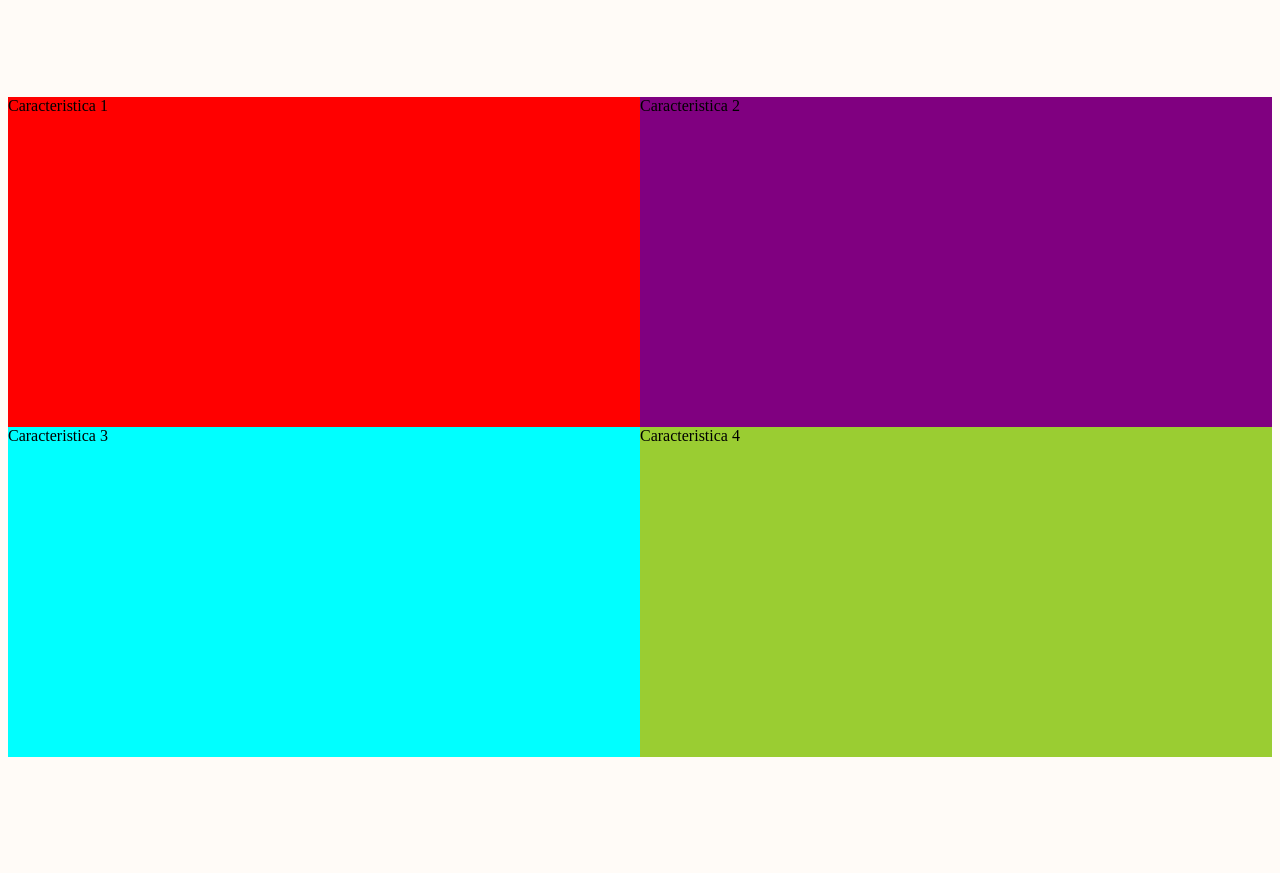
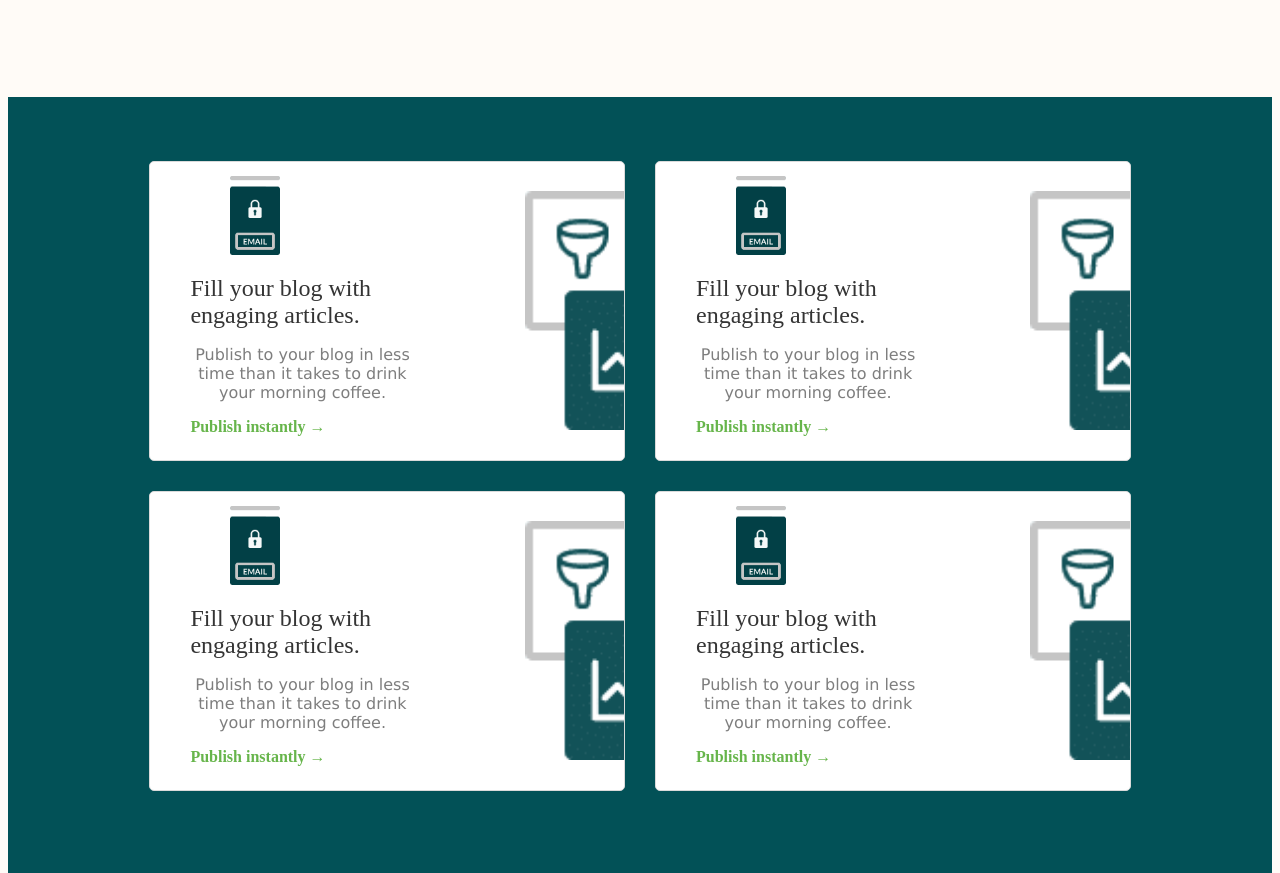
Before and after one commit to rivalcoba/bedu-ph0-stackblitz, a website: page index.html in a window 1280 px wide. Shown: the part 1924-2797 px from the top of the page. Before the commit the page ends 2689 px from the top, so only its background shows below. Drawn offline with Linux system fonts and the light colour scheme; a web font is replaced by a local one.

Commit message:
S04R04 Feature Cards

```diff
--- a/index.html
+++ b/index.html
@@ -125,10 +125,82 @@
     </section>
     <!-- Contenido de publicidad -->
     <section class="features">
-      <article class="feature1">Caracteristica 1</article>
-      <article class="feature2">Caracteristica 2</article>
-      <article class="feature3">Caracteristica 3</article>
-      <article class="feature4">Caracteristica 4</article>
+      <!-- Feature Card 01 -->
+      <article class="feature-card">
+        <div class="feature-content">
+          <figure>
+            <img src="/img/feature-platform-1.png" alt="Publish Icon" />
+          </figure>
+          <h3>Fill your blog with engaging articles.</h3>
+          <p>
+            Publish to your blog in less time than it takes to drink your
+            morning coffee.
+          </p>
+          <a href="">Publish instantly →</a>
+        </div>
+        <div class="feature-image">
+          <figure>
+            <img src="/img/feature-platform-3.png" alt="">
+          </figure>
+        </div>
+      </article>
+      <!-- Feature Card 02 -->
+      <article class="feature-card">
+        <div class="feature-content">
+          <figure>
+            <img src="/img/feature-platform-1.png" alt="Publish Icon" />
+          </figure>
+          <h3>Fill your blog with engaging articles.</h3>
+          <p>
+            Publish to your blog in less time than it takes to drink your
+            morning coffee.
+          </p>
+          <a href="">Publish instantly →</a>
+        </div>
+        <div class="feature-image">
+          <figure>
+            <img src="/img/feature-platform-3.png" alt="">
+          </figure>
+        </div>
+      </article>
+      <!-- Feature Card 03 -->
+      <article class="feature-card">
+        <div class="feature-content">
+          <figure>
+            <img src="/img/feature-platform-1.png" alt="Publish Icon" />
+          </figure>
+          <h3>Fill your blog with engaging articles.</h3>
+          <p>
+            Publish to your blog in less time than it takes to drink your
+            morning coffee.
+          </p>
+          <a href="">Publish instantly →</a>
+        </div>
+        <div class="feature-image">
+          <figure>
+            <img src="/img/feature-platform-3.png" alt="">
+          </figure>
+        </div>
+      </article>
+      <!-- Feature Card 04 -->
+      <article class="feature-card">
+        <div class="feature-content">
+          <figure>
+            <img src="/img/feature-platform-1.png" alt="Publish Icon" />
+          </figure>
+          <h3>Fill your blog with engaging articles.</h3>
+          <p>
+            Publish to your blog in less time than it takes to drink your
+            morning coffee.
+          </p>
+          <a href="">Publish instantly →</a>
+        </div>
+        <div class="feature-image">
+          <figure>
+            <img src="/img/feature-platform-3.png" alt="">
+          </figure>
+        </div>
+      </article>
     </section>
   </body>
 </html>
--- a/style.css
+++ b/style.css
@@ -136,6 +136,7 @@ form > input {
   margin-top: 10px;
 }
 .fixed-header {
+  z-index: 1;
   position: fixed;
   top: 0;
   left: 0;
@@ -143,22 +144,65 @@ form > input {
   background-color: #fffbf7;
 }
 .features {
+  background-color: #025157;
+  padding: 5% 10%;
   display: grid;
-  /* grid-template-columns: repeat(2, 1fr);
-  grid-template-rows: repeat(2, 300px); */
-  height: 660px;
-  grid-template: repeat(2, 1fr) / repeat(2, 1fr);
+  grid-template: repeat(2, 330px) / repeat(2, 1fr);
 }
 
-.feature1{
-  background-color: red;
+.features .feature-card {
+  margin-bottom: 30px;
+  margin-left: 15px;
+  margin-right: 15px;
+  background-color: #fff;
+  border: 1px solid #dadada;
+  border-radius: 5px;
+  display: flex;
+  align-items: center;
+  overflow: hidden;
 }
-.feature2{
-  background-color: purple;
+
+.features .feature-card .feature-content {
+  padding: 30px 20px 40px 40px;
+  flex: 2;
 }
-.feature3{
-  background-color: aqua;
+
+.features .feature-card .feature-content > * {
+  margin-bottom: 1rem;
+  margin-top: 0;
 }
-.feature4{
-  background-color: yellowgreen;
+
+.features .feature-card .feature-content img {
+  width: 50px;
 }
+.features .feature-card .feature-content h3 {
+  font-size: 24px;
+  color: #343434;
+  font-weight: 400;
+}
+.features .feature-card .feature-content p {
+  font-size: 16px;
+  color: #7e7e7e;
+  font-weight: 400;
+}
+
+.features .feature-card .feature-content a {
+  font-size: 16px;
+  color: #67b54b;
+  font-weight: 600;
+  text-decoration: none;
+}
+
+.features .feature-card .feature-image {
+  flex: 1;
+  width: 40%;
+  position: relative;
+  right: -50px;
+  height: 80%;
+}
+
+.features .feature-card .feature-image figure,
+.features .feature-card .feature-image img {
+  margin-top: 0;
+  height: 100%;
+}
```
Also changed, not shown: img/feature-platform-1.png (added), img/feature-platform-3.png (added).
